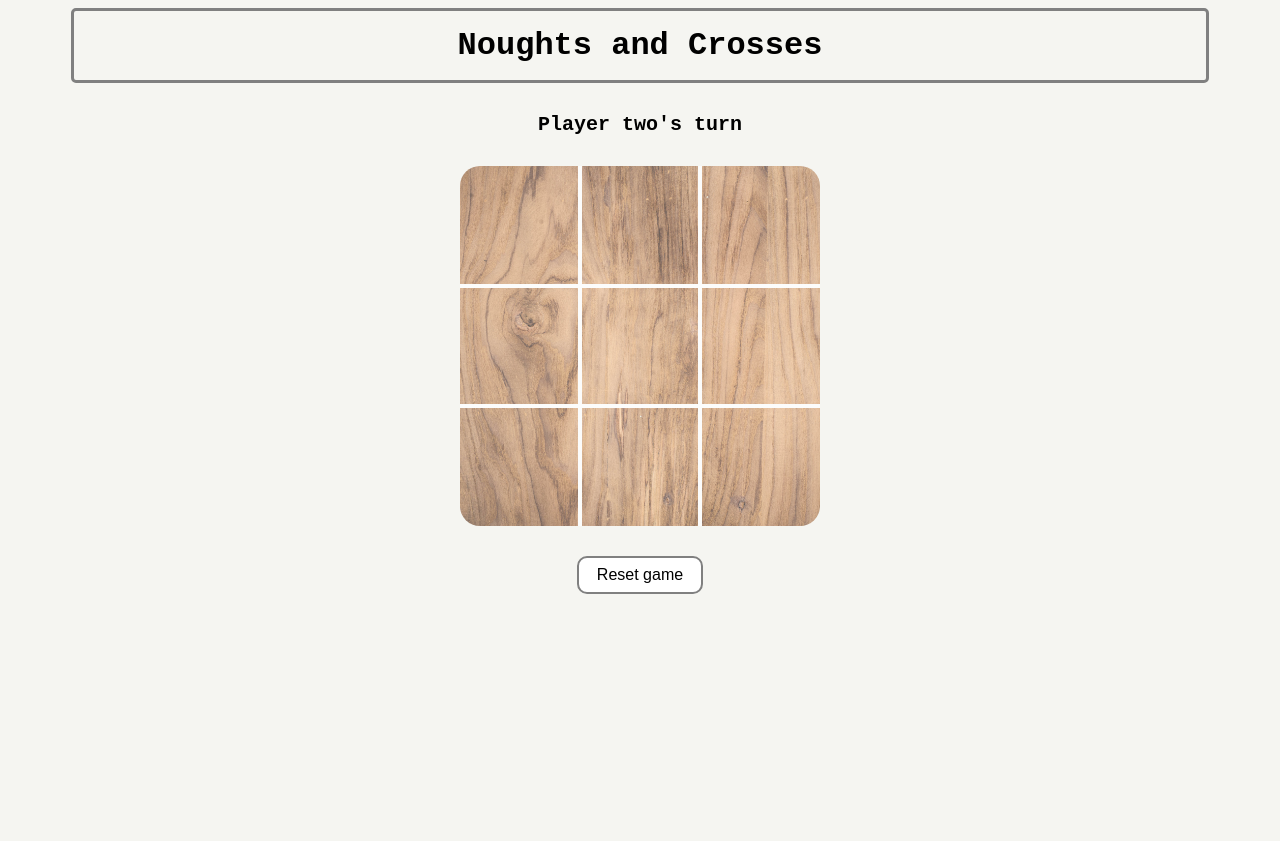
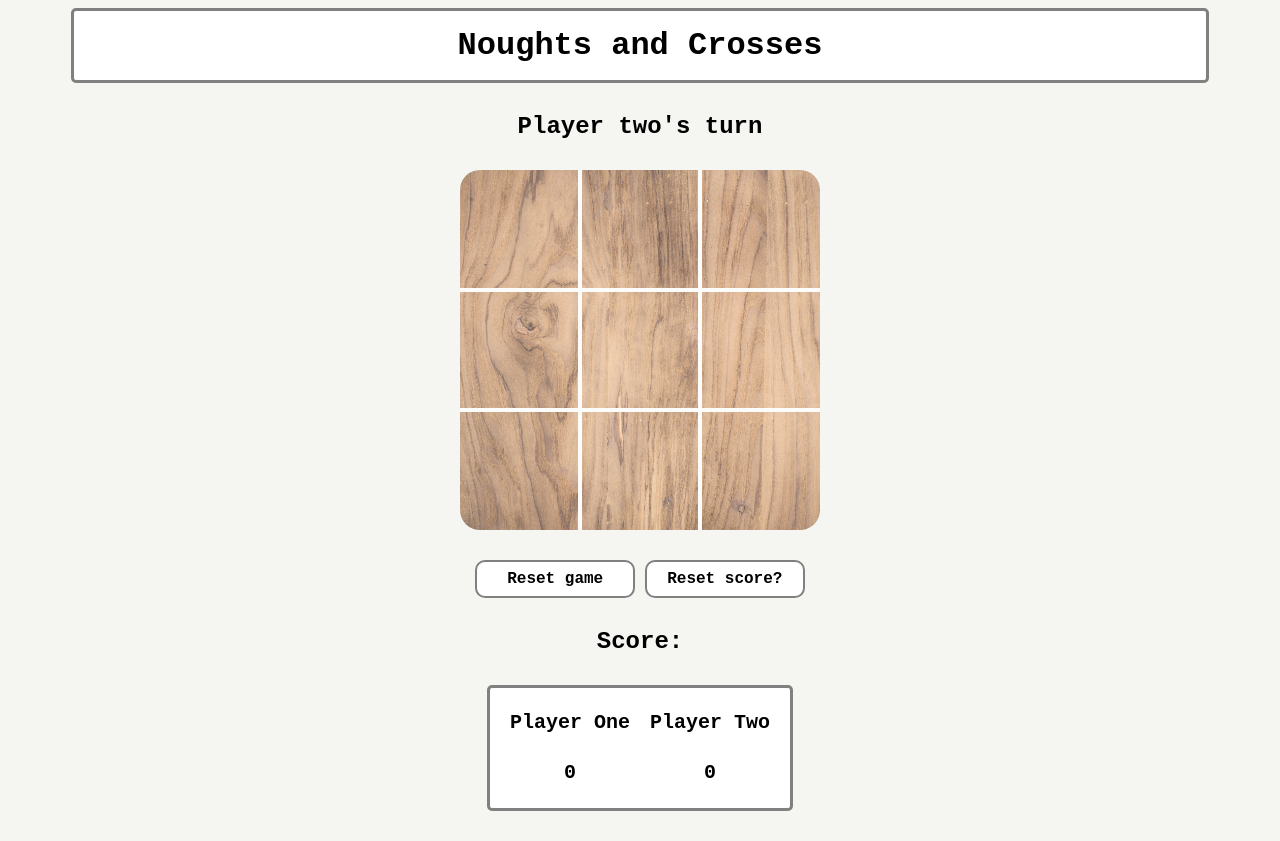
Before and after one commit to gcpearse/noughts-and-crosses, a plain HTML site: page index.html in a window 1280 px wide. Before the commit the page ends 800 px from the top, so only its background shows below. Drawn offline with Linux system fonts and the light colour scheme.

Commit message:
adds functionality and styling for keeping and resetting scores

```diff
--- a/index.html
+++ b/index.html
@@ -26,7 +26,19 @@
       <button class="cell" id="c2"></button>
       <button class="cell" id="c3"></button>
     </div>
-    <button id="play-again-btn">Reset game</button>
+    <div>
+      <button class="endgame-btn" id="play-again-btn">Reset game</button>
+      <button class="endgame-btn" id="reset-score-btn">Reset score?</button>
+    </div>
+  </section>
+  <section>
+    <h3 id="score-header">Score:</h3>
+    <div class="scoreboard">
+      <p class="score-cell">Player One</p>
+      <p class="score-cell">Player Two</p>
+      <p class="score-cell" id="p1-score">0</p>
+      <p class="score-cell" id="p2-score">0</p>
+    </div>
   </section>
 </body>
 
--- a/index.js
+++ b/index.js
@@ -1,9 +1,14 @@
 const cells = [...document.getElementsByClassName("cell")];
 const playAgainBtn = document.getElementById("play-again-btn");
+const resetScoreBtn = document.getElementById("reset-score-btn");
+let playerOneScore = document.getElementById("p1-score");
+let playerTwoScore = document.getElementById("p2-score");
+
 let gameMessage = document.getElementById("game-message");
 let playerTurn = Math.ceil(Math.random() * 2);
 if (playerTurn === 1) gameMessage.innerText = "Player one's turn";
 if (playerTurn === 2) gameMessage.innerText = "Player two's turn";
+
 let isGameActive = true;
 
 const rowsOfThree = [
@@ -47,6 +52,11 @@ const resetGame = () => {
   playAgainBtn.innerText = "Reset game";
 };
 
+const resetScore = () => {
+  playerOneScore.innerText = 0;
+  playerTwoScore.innerText = 0;
+};
+
 cells.forEach((cell) => {
   cell.addEventListener("click", fillCell = (event) => {
     if (playerTurn === 1 && !cell.innerText && isGameActive) {
@@ -57,7 +67,10 @@ cells.forEach((cell) => {
       if (declareWinner() || declareDraw()) {
         isGameActive = false;
         playAgainBtn.innerText = "Play again?";
-        if (declareWinner()) gameMessage.innerText = "Player one wins!";
+        if (declareWinner()) {
+          gameMessage.innerText = "Player one wins!";
+          playerOneScore.innerText++;
+        }
         if (declareDraw()) gameMessage.innerText = "Draw!";
       }
     } else if (playerTurn === 2 && !cell.innerText && isGameActive) {
@@ -68,7 +81,10 @@ cells.forEach((cell) => {
       if (declareWinner() || declareDraw()) {
         isGameActive = false;
         playAgainBtn.innerText = "Play again?";
-        if (declareWinner()) gameMessage.innerText = "Player two wins!";
+        if (declareWinner()) {
+          gameMessage.innerText = "Player two wins!";
+          playerTwoScore.innerText++;
+        }
         if (declareDraw()) gameMessage.innerText = "Draw!";
       }
     }
@@ -76,3 +92,4 @@ cells.forEach((cell) => {
 });
 
 playAgainBtn.addEventListener("click", resetGame);
+resetScoreBtn.addEventListener("click", resetScore);
--- a/styles.css
+++ b/styles.css
@@ -1,6 +1,7 @@
 body {
   background: rgb(245, 245, 241);
   text-align: center;
+  font-family: 'Courier New', Courier, monospace;
 }
 
 h1 {
@@ -8,13 +9,14 @@ h1 {
   border: 3px solid gray;
   border-radius: 5px;
   padding: 16px 14px;
+  background: white;
   font-family: 'Courier New', Courier, monospace;
 }
 
 #game-message {
   margin: 30px auto;
   font-family: 'Courier New', Courier, monospace;
-  font-size: 20px;
+  font-size: 24px;
   font-weight: bold;
 }
 
@@ -77,20 +79,48 @@ h1 {
   border-left: 2px solid white;
 }
 
-#play-again-btn {
+.endgame-btn {
   margin-top: 30px;
   border: 2px solid gray;
   border-radius: 10px;
+  min-width: 160px;
   padding: 8px 18px;
   background: white;
   font-size: 16px;
+  font-family: 'Courier New', Courier, monospace;
+  font-weight: bold;
 }
 
-#play-again-btn:hover {
+.endgame-btn:hover {
   background: rgb(231, 230, 230);
   cursor: pointer;
 }
 
-#play-again-btn:active {
+.endgame-btn:active {
   border: 2px solid rgb(239, 238, 238);
 }
+
+#score-header {
+  margin: 30px auto;
+  font-size: 24px;
+}
+
+.scoreboard {
+  display: flex;
+  flex-wrap: wrap;
+  margin: 30px auto;
+  border: 3px solid gray;
+  border-radius: 5px;
+  padding: 10px;
+  background: white;
+  max-width: 280px;
+}
+
+.score-cell {
+  flex: 0 0 50%;
+  line-height: 10px;
+  background: none;
+  height: 10px;
+  font-size: 20px;
+  font-weight: bold;
+}
```
